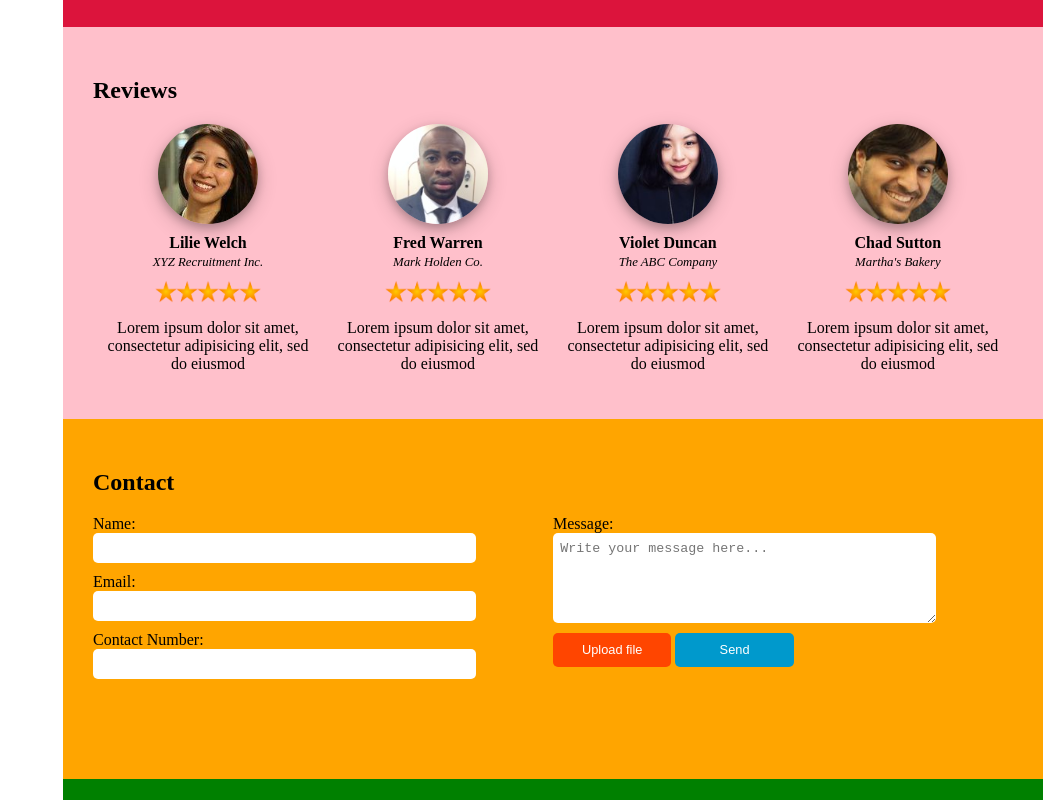
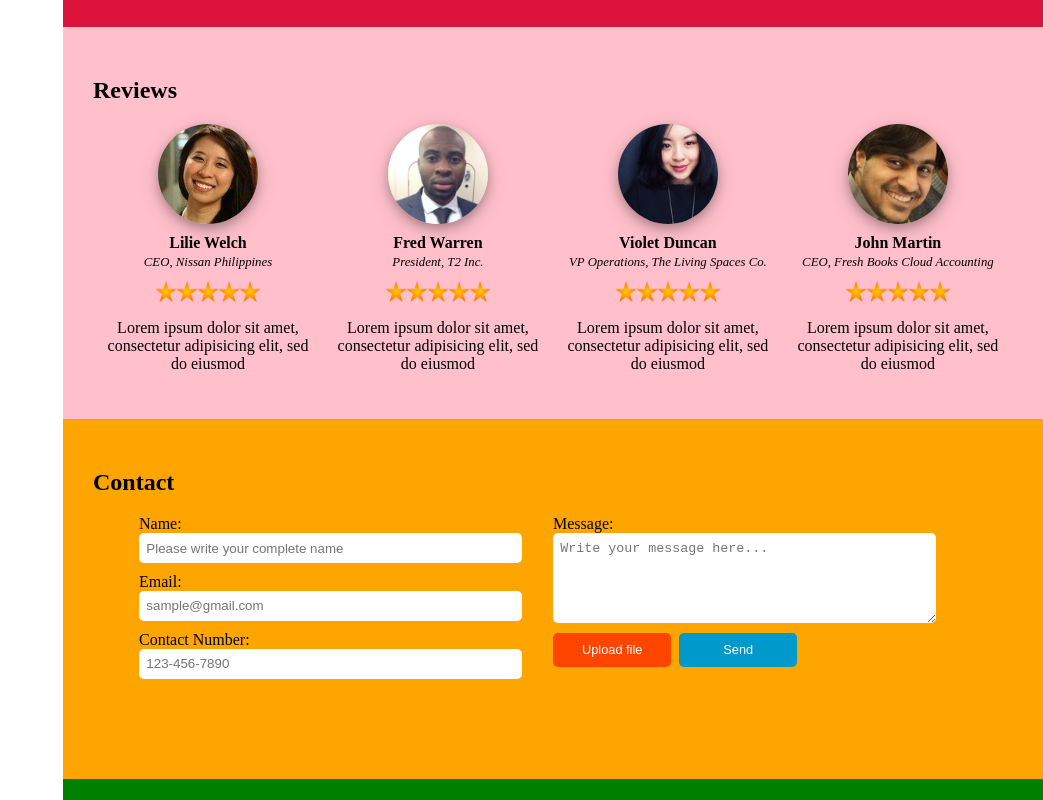
Before and after one commit to perezjoyce/mod02-09, a plain HTML site: page index.html in a window 1280 px wide. Shown: the part 2000-2800 px from the top of the page, without its empty margins (237-1280 px from the left). Drawn offline with Linux system fonts and the light colour scheme.

Commit message:
form improvement

```diff
--- a/assets/css/style.css
+++ b/assets/css/style.css
@@ -100,6 +100,7 @@ img[alt*="photo"] {
 }
 
 .nav__logo + p {
+	margin-top: 15%;
 	text-align: center;
 	width: 100%;
 	/*border: 1px solid black;*/
@@ -126,9 +127,6 @@ a:link {
 li:hover {
 	background: lightgray;
 	border-radius: 5px;
-}
-
-li:focus {
 	font-weight: 900;
 }
 
@@ -194,17 +192,18 @@ img[alt*="service"]:hover {
 .contact__left {
 	width: 40%;
 	float: left;
-	margin-right: 10%;
+	margin-left: 5%;
 /*	border: 1px solid black;*/
 }
 
 .contact__right {
 	width: 40%;
+	margin-left: 5%;
 	float: left;
-/*	border: 1px solid black;*/
+	/* border: 1px solid black; */
 }
 
-textarea, input[class="text"], input[class="email"], input[class="number"], input[class="message"] {
+textarea, input[class="name"], input[class="email"], input[class="tel"], input[class="message"] {
 	width: 100%;
 	padding: 2%;
 	border: none;
@@ -219,7 +218,7 @@ textarea {
 
 .btn input {
 	padding: 2%;
-	margin-right: 10px;
+	margin-left: 1%;
 	border: none;
 	border-radius: 5px;
 /*	border: 1px solid red;*/
@@ -240,7 +239,6 @@ label[class="upload"] {
 
 #btn__blue, label[class="upload"] {
 	min-width: 100px;
-	margin: auto;
 	padding: 2.5%;
 	display: inline-block;
 	text-align: center;
@@ -255,9 +253,9 @@ label[class="upload"]:hover, #btn__blue:hover {
 	box-shadow: 0 0 0 3px rgba(0, 0, 0, 0.2);
 }
 
-.left i {
+/* .left i {
 	margin: 10px;
-}
+} */
 
 /* PROJECTS****************** */
 
--- a/index.html
+++ b/index.html
@@ -130,7 +130,7 @@
 			<div class="column">
 				<img src="assets/images/review1.jpeg" alt="reviews">
 				<p class="bold">Lilie Welch</p>
-				<span class="italics"> XYZ Recruitment Inc.</span>
+				<span class="italics">CEO, Nissan Philippines</span>
 				<img src="assets/images/star.png" alt="star">
 				<p>Lorem ipsum dolor sit amet, consectetur adipisicing elit, sed do eiusmod</p>
 			</div>
@@ -138,7 +138,7 @@
 			<div class="column">
 				<img src="assets/images/review2.jpeg" alt="reviews">
 				<p class="bold">Fred Warren</p>
-				<span class="italics"> Mark Holden Co.</span>
+				<span class="italics">President, T2 Inc.</span>
 				<img src="assets/images/star.png" alt="star">
 				<p>Lorem ipsum dolor sit amet, consectetur adipisicing elit, sed do eiusmod</p>
 			</div>
@@ -146,15 +146,15 @@
 			<div class="column">
 				<img src="assets/images/review3.jpeg" alt="reviews">
 				<p class="bold">Violet Duncan</p>
-				<span class="italics">The ABC Company</span>
+				<span class="italics">VP Operations, The Living Spaces Co.</span>
 				<img src="assets/images/star.png" alt="star">
 				<p>Lorem ipsum dolor sit amet, consectetur adipisicing elit, sed do eiusmod</p>
 			</div>
 
 			<div class="column">
 				<img src="assets/images/review4.jpeg" alt="reviews">
-				<p class="bold">Chad Sutton</p>
-				<span class="italics"> Martha's Bakery</span>
+				<p class="bold">John Martin</p>
+				<span class="italics">CEO, Fresh Books Cloud Accounting</span>
 				<img src="assets/images/star.png" alt="star">
 				<p>Lorem ipsum dolor sit amet, consectetur adipisicing elit, sed do eiusmod</p>
 			</div>
@@ -167,15 +167,15 @@
 				<div class="contact__left">
 					<div>
 						<label for="name">Name:</label>
-						<input type="text" class="text" required>
+						<input type="text" class="name" placeholder="Please write your complete name" required>
 					</div>
 					<div>
 						<label for="email">Email:</label>
-						<input type="email" class="email" required>
+						<input type="email" class="email" placeholder="sample@gmail.com" required>
 					</div>
 					<div>
-						<label for="number">Contact Number:</label>
-						<input type="number" class="number">
+						<label for="tel">Contact Number:</label>
+						<input type="tel" class="tel" placeholder="123-456-7890" pattern="[0-9]{3}-[0-9]{3}-[0-9]{4}" required>
 					</div>
 				</div>
 
```
